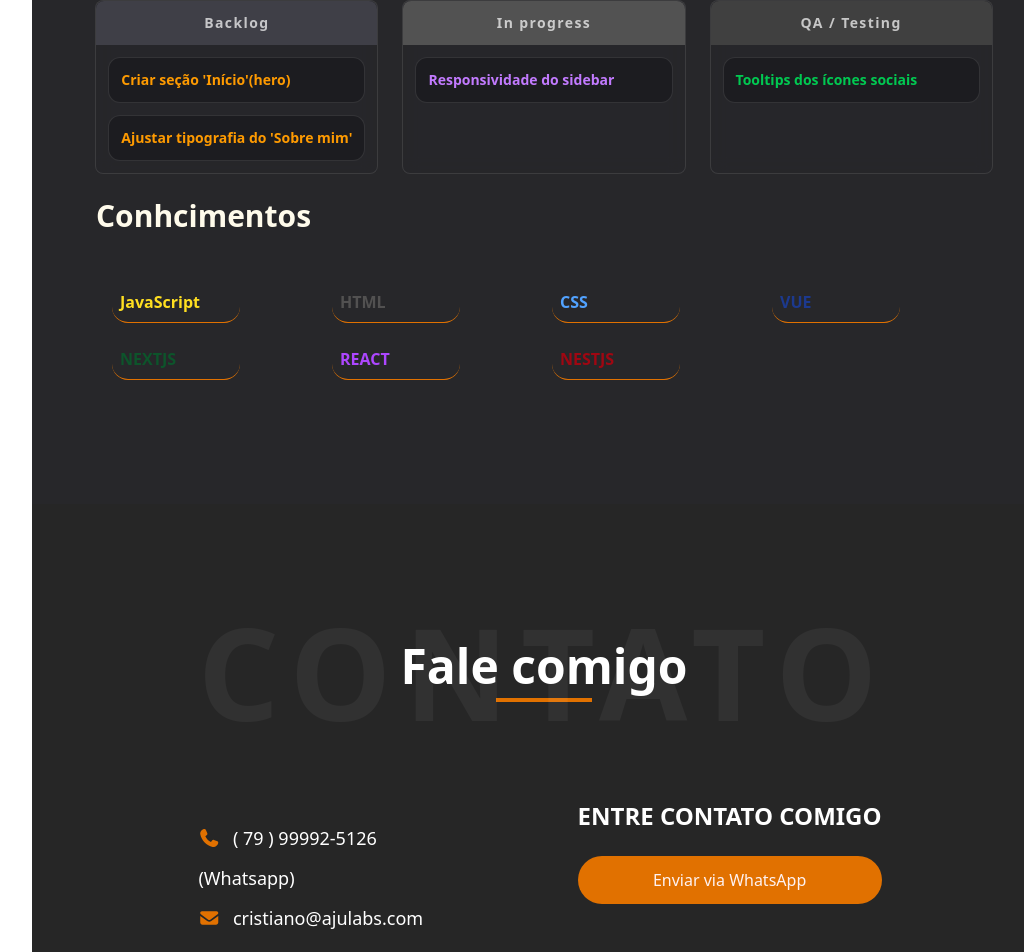
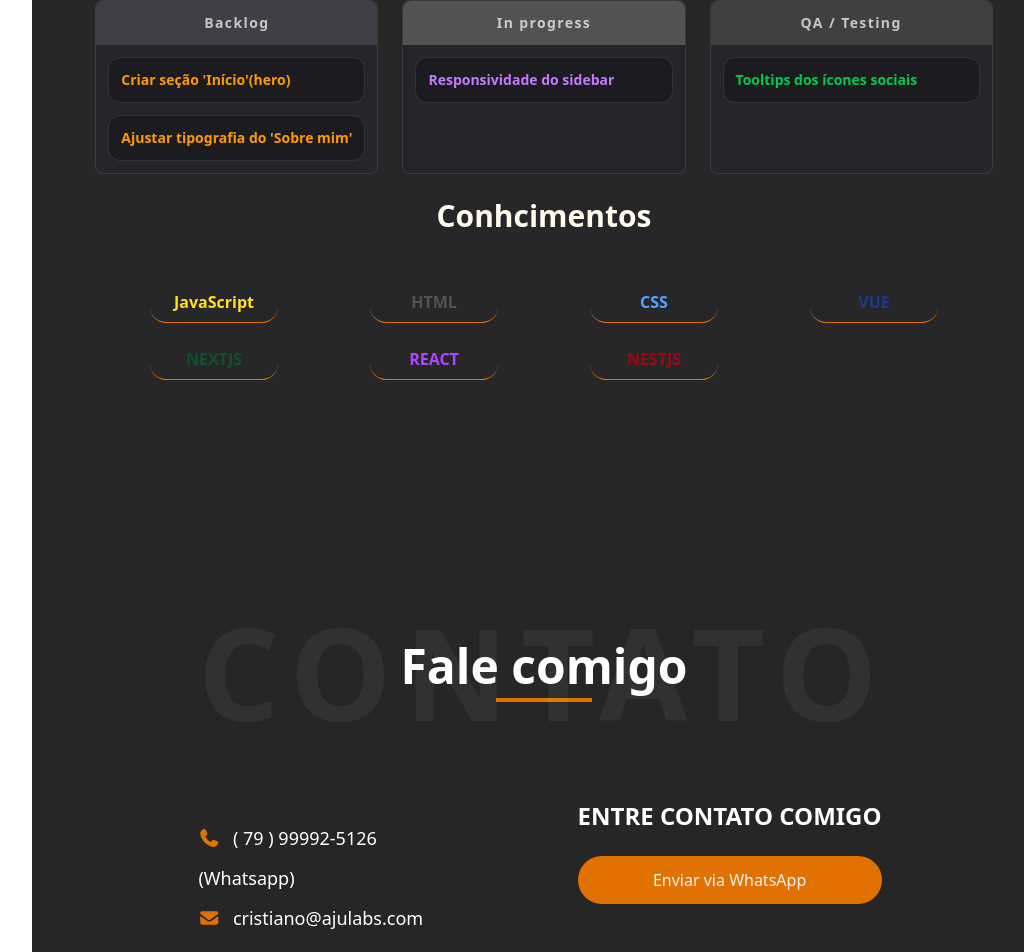
Before and after one commit to cristianoceke/Cristiano-Nascimento---Portif-lio, a Next.js app: page / in a window 1280 px wide. Shown: the part 1896-2848 px from the top of the page, without its empty margins (224-1248 px from the left). Built offline with nearby package versions, Linux system fonts and the light colour scheme.

Commit message:
update chips

```diff
--- a/src/app/page.tsx
+++ b/src/app/page.tsx
@@ -96,16 +96,16 @@ export default function Home() {
             <Kanban />
           </div>
 
-          <div className="text-amber-50 font-extrabold p-2 ">
-            <h1 className="p-4 text-3xl">Conhcimentos</h1>
-            <div className=" text-amber-50/20 grid grid-cols-1 md:grid-cols-4 gap-4 p-8">
-              <h2 className="border-amber-600 text-yellow-300 border-b w-32 p-2 rounded-2xl hover:text-white hover:bg-amber-600 hover:rounded-2xl hover:cursor-pointer transition-colors duration-500 ">JavaScript</h2>
-              <h2 className="border-amber-600 border-b w-32 p-2 rounded-2xl hover:text-white hover:bg-amber-600 hover:rounded-2xl hover:cursor-pointer transition-colors duration-500">HTML</h2>
-              <h2 className="border-amber-600 text-blue-400 border-b w-32 p-2 rounded-2xl hover:text-white hover:bg-amber-600 hover:rounded-2xl hover:cursor-pointer transition-colors duration-500">CSS</h2>
-              <h2 className="border-amber-600 text-blue-900 border-b w-32 p-2 rounded-2xl hover:text-white hover:bg-amber-600 hover:rounded-2xl hover:cursor-pointer transition-colors duration-500">VUE</h2>
-              <h2 className="border-amber-600 text-green-900 border-b w-32 p-2 rounded-2xl hover:text-white hover:bg-amber-600 hover:rounded-2xl hover:cursor-pointer transition-colors duration-500">NEXTJS</h2>
-              <h2 className="border-amber-600 text-purple-500 border-b w-32 p-2 rounded-2xl hover:text-white hover:bg-amber-600 hover:rounded-2xl hover:cursor-pointer transition-colors duration-500">REACT</h2>
-              <h2 className="border-amber-600 text-red-800 border-b w-32 p-2 rounded-2xl hover:text-white hover:bg-amber-600 hover:rounded-2xl hover:cursor-pointer transition-colors duration-500">NESTJS</h2>
+          <div className="text-amber-50 font-extrabold p-2 mx-auto ">
+            <h1 className="p-4 text-center text-3xl">Conhcimentos</h1>
+            <div className=" text-amber-50/20 grid grid-cols-1 md:grid-cols-4 gap-4 p-8 justify-items-center">
+              <h2 className="border-amber-600 text-yellow-300 border-b text-center w-32 p-2 rounded-2xl hover:text-white hover:bg-amber-600 hover:rounded-2xl hover:cursor-pointer transition-colors duration-500 ">JavaScript</h2>
+              <h2 className="border-amber-600 border-b text-center w-32 p-2 rounded-2xl hover:text-white hover:bg-amber-600 hover:rounded-2xl hover:cursor-pointer transition-colors duration-500">HTML</h2>
+              <h2 className="border-amber-600 text-blue-400 border-b text-center w-32 p-2 rounded-2xl hover:text-white hover:bg-amber-600 hover:rounded-2xl hover:cursor-pointer transition-colors duration-500">CSS</h2>
+              <h2 className="border-amber-600 text-blue-900 border-b text-center w-32 p-2 rounded-2xl hover:text-white hover:bg-amber-600 hover:rounded-2xl hover:cursor-pointer transition-colors duration-500">VUE</h2>
+              <h2 className="border-amber-600 text-green-900 border-b text-center w-32 p-2 rounded-2xl hover:text-white hover:bg-amber-600 hover:rounded-2xl hover:cursor-pointer transition-colors duration-500">NEXTJS</h2>
+              <h2 className="border-amber-600 text-purple-500 border-b text-center w-32 p-2 rounded-2xl hover:text-white hover:bg-amber-600 hover:rounded-2xl hover:cursor-pointer transition-colors duration-500">REACT</h2>
+              <h2 className="border-amber-600 text-red-800 border-b text-center w-32 p-2 rounded-2xl hover:text-white hover:bg-amber-600 hover:rounded-2xl hover:cursor-pointer transition-colors duration-500">NESTJS</h2>
             </div>
           </div>
         </div>
```
